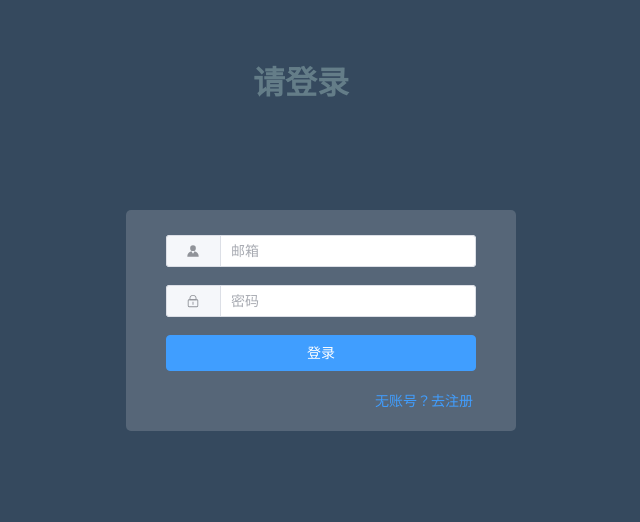
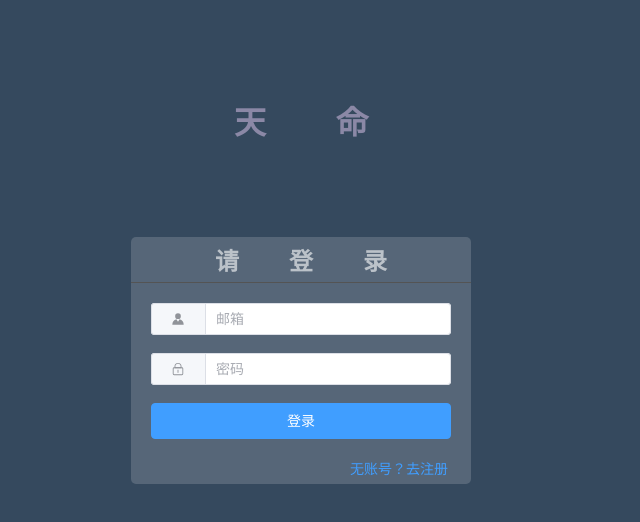
Before and after one commit to fevolq/Front, a Vue app: page /login in a window 1280 px wide. Shown: the top 522 px of the page, without its empty margins (339-979 px from the left). Built offline with nearby package versions, Linux system fonts and the light colour scheme.

Commit message:
样式优化

```diff
--- a/src/views/Login.vue
+++ b/src/views/Login.vue
@@ -1,7 +1,11 @@
 <template>
     <div class="login">
-        <h1>请登录</h1>
+        <div class="title">
+            <h1>天命</h1>
+        </div>
+        <div class="box">
             <div class="login-box">
+                <h2>请登录</h2>
                 <el-form
                 :model="formData"
                 label-width="0px"
@@ -32,6 +36,7 @@
                     <el-button type="primary" link @click="toRegister" class="register-btn">
                         无账号？去注册
                     </el-button>
+                </div>
             </div>
         </div>
     </div>
@@ -84,44 +89,56 @@ const toRegister = () => {
     position: relative;
 }
 
-.login h1 {
-    width: 100%;
-    height: 20%;
-    color: #dafff14a;
-    /* text-align: center; */
+.login .title,
+.login .box {
+    height: 30%;
     display: flex;
     align-items: center;
     justify-content: center;
 }
 
-.login-box {
-    position: absolute;
-    top: 50%;
-    left: 50%;
-    width: 350px;
-    margin: -190px 0 0 -175px;
-    padding: 20px ;
+.title h1 {
+    color: #ebd0f978;
+    width: 300px;
 
+    text-align: center;
+    letter-spacing: 70px;
+    text-indent: 70px;
+}
+
+.box .login-box {
     background-color: rgba(255, 255, 255, 0.16);
     border-radius: 5px;
+
+    display: flex;
+    flex-direction: column;
+}
+
+.login-box h2 {
+    color: rgba(255, 255, 255, 0.6);
+    text-align: center;
+    letter-spacing: 50px;
+    text-indent: 50px;
+
+    margin-bottom: 10px;
+    padding: 5px 0;
+    border-bottom: 1px inset black;
 }
 
 .form {
+    width: 300px;
     display: flex;
     flex-direction: column;
 
-    margin: 5px 20px;
+    margin: 10px 20px;
 }
 
 .login-btn {
-    width: 100%;
     height: 36px;
-    margin-bottom: 10px;
 }
 
 .other-act {
-    margin: auto 20px;
-    margin-top: 10px;
+    margin: 10px 20px 5px 20px;
     display: flex;
     align-items: center;
     justify-content: right;
--- a/src/views/Register.vue
+++ b/src/views/Register.vue
@@ -1,7 +1,11 @@
 <template>
     <div class="register">
-        <h1>请注册</h1>
+        <div class="title">
+            <h1>天命</h1>
+        </div>
+        <div class="box">
             <div class="register-box">
+                <h2>请注册</h2>
                 <el-form
                 :model="formData"
                 label-width="0px"
@@ -42,6 +46,7 @@
                     <el-button type="primary" link @click="onForgetPwd" class="reset-btn">
                         忘记密码
                     </el-button>
+                </div>
             </div>
         </div>
     </div>
@@ -102,44 +107,52 @@ const onForgetPwd = () => {
     position: relative;
 }
 
-.register h1 {
-    width: 100%;
-    height: 20%;
-    color: #dafff14a;
-    /* text-align: center; */
+.register .title,
+.register .box {
+    height: 30%;
     display: flex;
     align-items: center;
     justify-content: center;
 }
 
-.register-box {
-    position: absolute;
-    top: 50%;
-    left: 50%;
-    width: 350px;
-    margin: -190px 0 0 -175px;
-    padding: 20px ;
+.title h1 {
+    color: #ebd0f978;
+    width: 300px;
 
+    text-align: center;
+    letter-spacing: 70px;
+    text-indent: 70px;
+}
+
+.box .register-box {
     background-color: rgba(255, 255, 255, 0.16);
     border-radius: 5px;
+
+    display: flex;
+    flex-direction: column;
+}
+
+.register-box h2 {
+    color: rgba(255, 255, 255, 0.6);
+    text-align: center;
+    letter-spacing: 50px;
+    text-indent: 50px;
+
+    margin-bottom: 10px;
+    padding: 5px 0;
+    border-bottom: 1px inset black;
 }
 
 .form {
+    width: 300px;
     display: flex;
     flex-direction: column;
 
-    margin: 5px 20px;
-}
-
-.register-btn {
-    width: 100%;
-    height: 36px;
-    margin-bottom: 10px;
+    margin: 10px 20px;
 }
 
 .other-act {
-    margin: auto 20px;
-    margin-top: 10px;
+    margin: 5px 20px 5px 20px;
     display: flex;
     align-items: center;
     justify-content: space-between;
```
Lines whose indentation alone changed are shown as unchanged.
